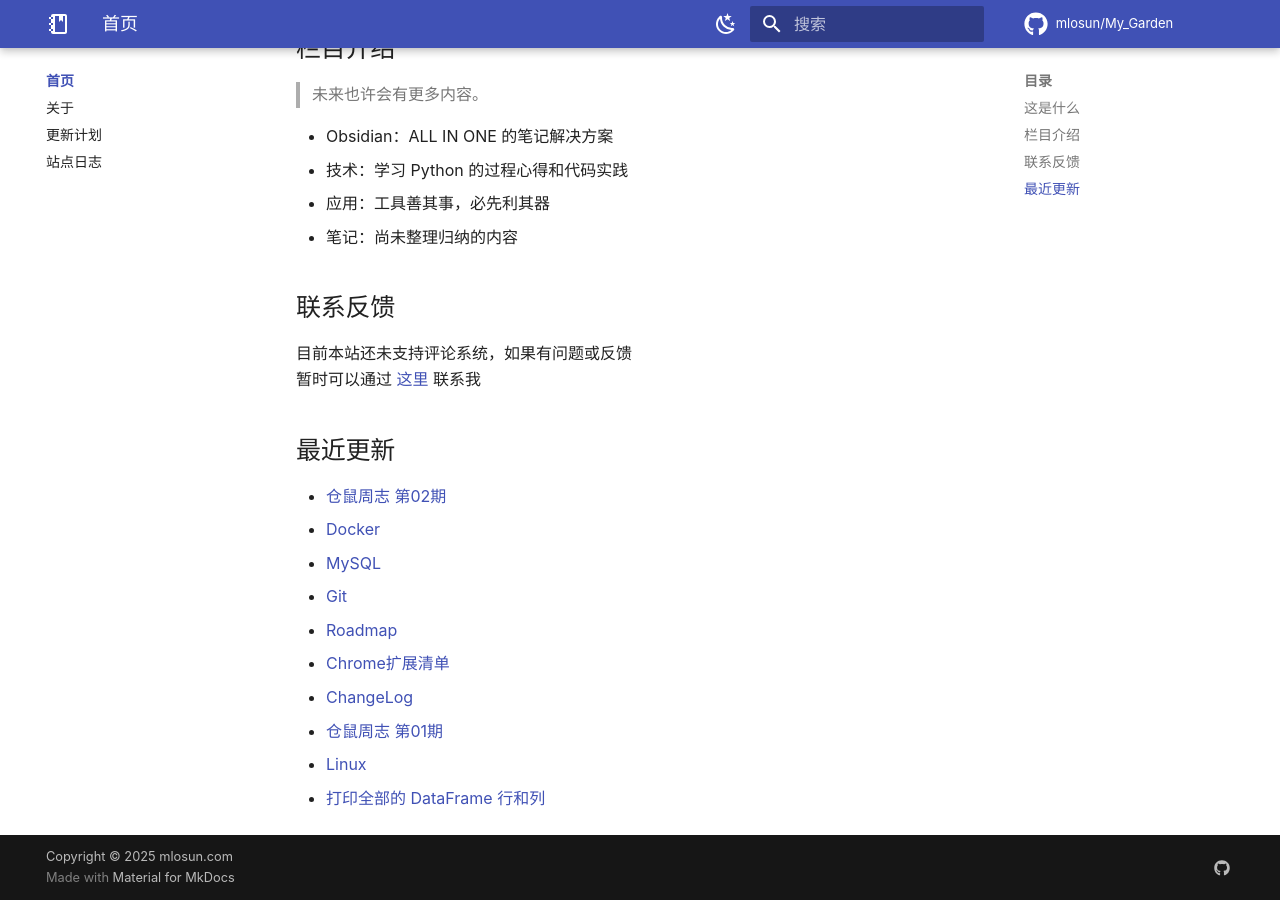
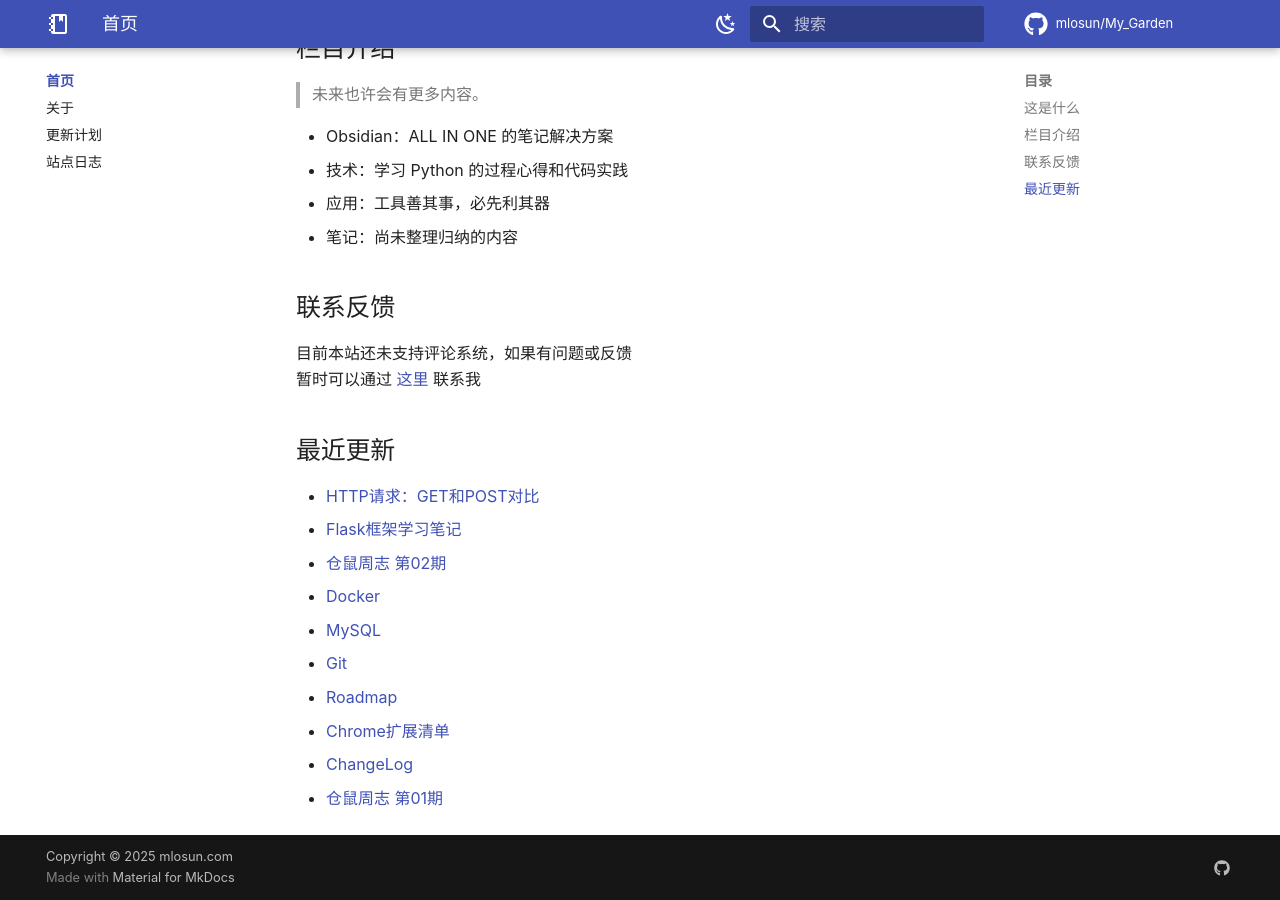
Before and after one commit to mlosun/My_Garden, an MkDocs documentation site: the page built from docs/index.md, in a window 1280 px wide and 900 px high, scrolled down 580 px. Built offline with MkDocs 1.6.1 and Material for MkDocs 9.7.7, drawn with Linux system fonts in a browser that asks for light colours; comment, search, counter and statistics services are not loaded.

Commit message:
PUSH NOTE : index.md

```diff
--- a/docs/index.md
+++ b/docs/index.md
@@ -33,6 +33,8 @@ title: 首页
 
 ## 最近更新
 
+- [HTTP请求：GET和POST对比](./notes/HTTP%E8%AF%B7%E6%B1%82%EF%BC%9AGET%E5%92%8CPOST%E5%AF%B9%E6%AF%94.md)
+- [Flask框架学习笔记](./tech/Flask%E6%A1%86%E6%9E%B6%E5%AD%A6%E4%B9%A0%E7%AC%94%E8%AE%B0.md)
 - [仓鼠周志 第02期](./weekly/%E4%BB%93%E9%BC%A0%E5%91%A8%E5%BF%97%20%E7%AC%AC02%E6%9C%9F.md)
 - [Docker](./tech/Docker.md)
 - [MySQL](./tech/MySQL.md)
@@ -41,5 +43,3 @@ title: 首页
 - [Chrome扩展清单](./apps/Chrome%E6%89%A9%E5%B1%95%E6%B8%85%E5%8D%95.md)
 - [ChangeLog](./about/ChangeLog.md)
 - [仓鼠周志 第01期](./weekly/%E4%BB%93%E9%BC%A0%E5%91%A8%E5%BF%97%20%E7%AC%AC01%E6%9C%9F.md)
-- [Linux](./tech/Linux.md)
-- [打印全部的 DataFrame 行和列](./notes/%E6%89%93%E5%8D%B0%E5%85%A8%E9%83%A8%E7%9A%84%20DataFrame%20%E8%A1%8C%E5%92%8C%E5%88%97.md)
```
